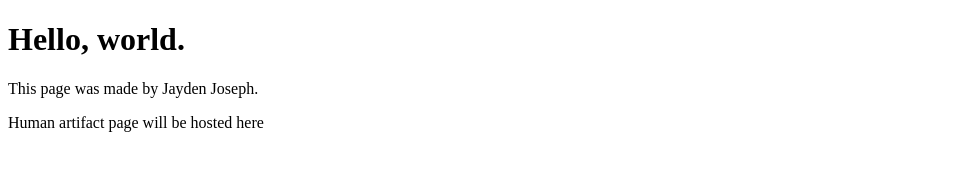
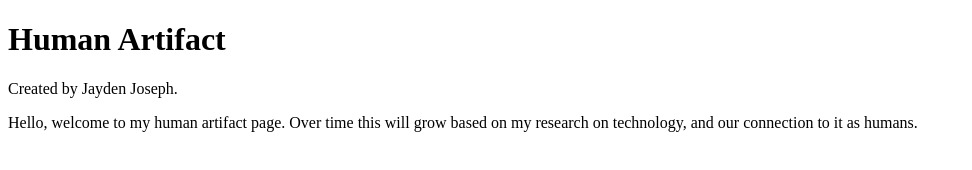
Before and after one commit to jaydenjoseph01/human-artifact, a plain HTML site: page index.html in a window 1280 px wide. Shown: the whole page, without its empty margins (0-972 px from the left). Drawn offline with Linux system fonts and the light colour scheme.

Commit message:
Update description content for human artifact page

```diff
--- a/index.html
+++ b/index.html
@@ -4,8 +4,8 @@
     <title>Hello</title>
   </head>
   <body>
-    <h1>Hello, world.</h1>
-    <p>This page was made by Jayden Joseph.</p>
-    <p>Human artifact page will be hosted here</p>
+    <h1>Human Artifact</h1>
+    <p>Created by Jayden Joseph.</p>
+    <p>Hello, welcome to my human artifact page. Over time this will grow based on my research on technology, and our connection to it as humans.</p>
   </body>
 </html>
```
